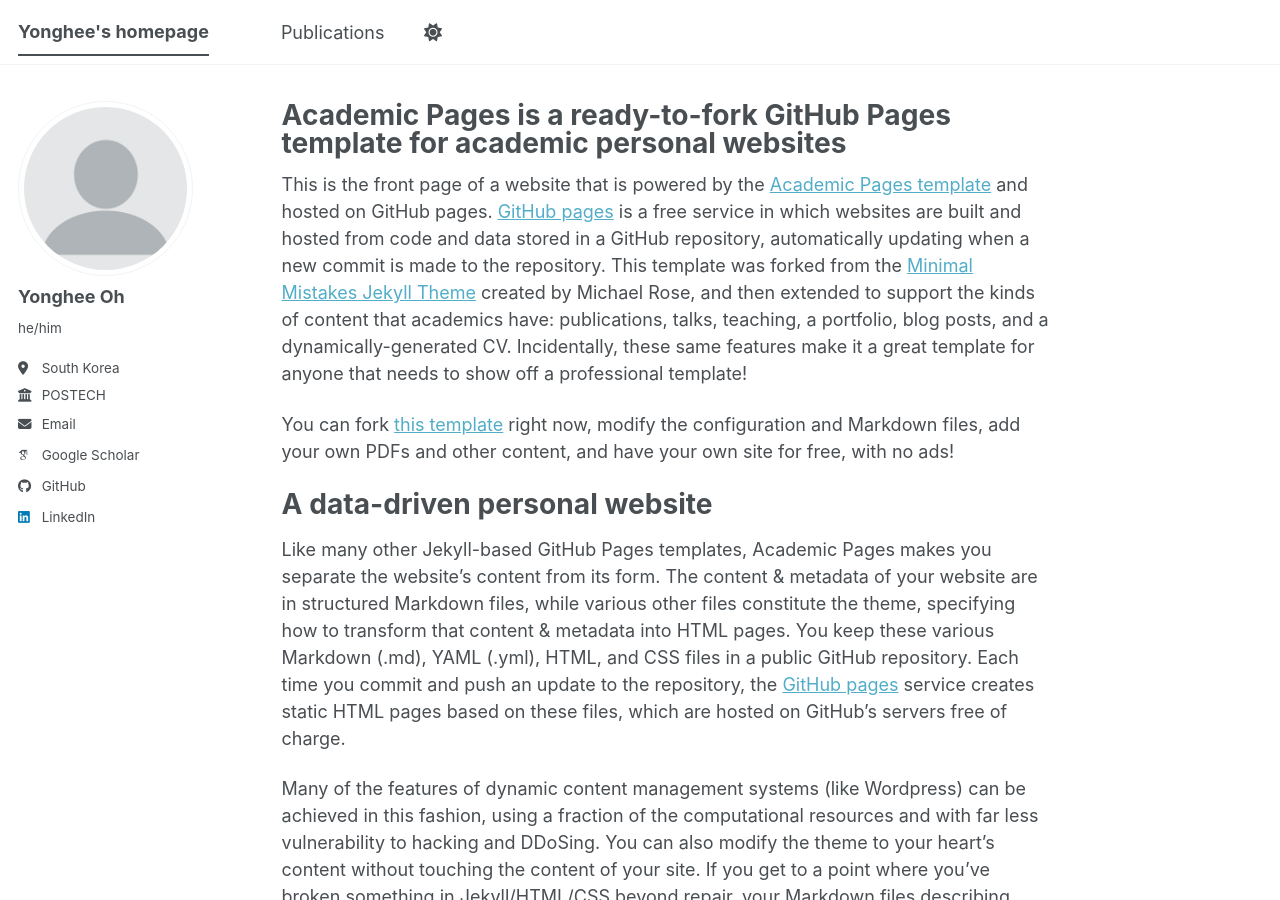
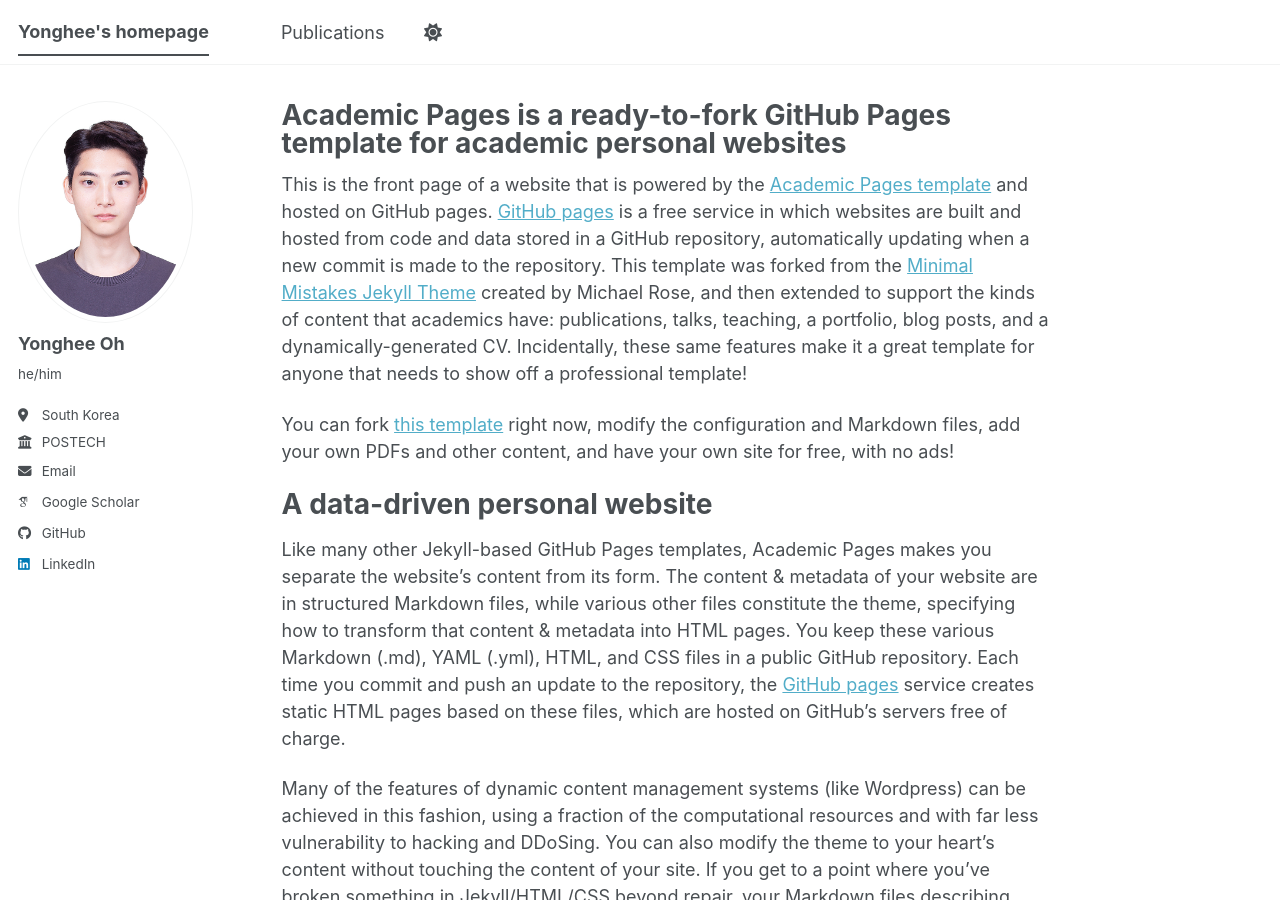
Before and after one commit to yongheeoh/yongheeoh.github.io, a Jekyll site: the page built from _pages/about.md, in a window 1280 px wide and 900 px high. Built offline with Jekyll 4.4.1, drawn with Linux system fonts in a browser that asks for light colours; some web fonts are replaced; a script bundle is joined from its source files by our own code; library files that are not in the unit come from our copies.

Commit message:
Update _config.yml

```diff
--- a/_config.yml
+++ b/_config.yml
@@ -23,7 +23,7 @@ repository               : "yongheeoh/yongheeoh.github.io"
 #               Additional customization can be done by editing /_includes/author-profile.html
 author:
   # Biographic information
-  avatar           : "profile.png"
+  avatar           : "yonghee.jpg"
   name             : "Yonghee Oh"
   pronouns         : "he/him"
   bio              : ""
```
